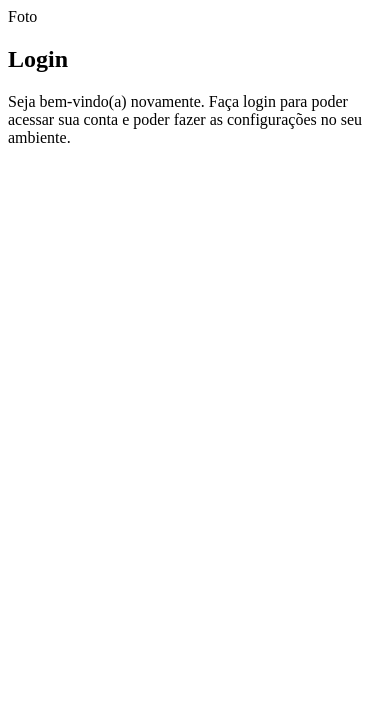
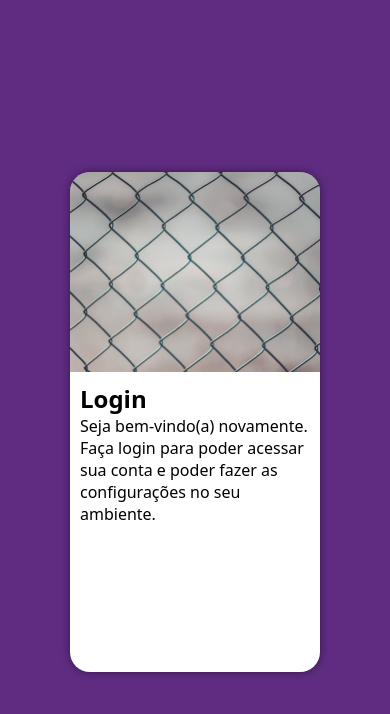
Before and after one commit to jonathanmontoni/projeto-login, a plain HTML site: page index.html in a window 390 px wide. Drawn offline with Linux system fonts and the light colour scheme.

Commit message:
mobile first tela de login

```diff
--- a/estilos/style.css
+++ b/estilos/style.css
@@ -5,3 +5,49 @@
     verde: #49a09d
     Lilás: #5f2c82
 */
+
+* {
+    font-family: system-ui, -apple-system, BlinkMacSystemFont, 'Segoe UI', Roboto, Oxygen, Ubuntu, Cantarell, 'Open Sans', 'Helvetica Neue', sans-serif;
+    padding: 0;
+    margin: 0;
+    box-sizing: border-box;
+}
+
+body, html {
+    background-color: #5f2c82;
+    height: 100vh;
+    width: 100vw;
+}
+
+main {
+    position: relative;
+    height: 100vh;
+    width: 100vw;
+}
+
+section#login {
+    position: absolute;
+    top: 50%;
+    left: 50%;
+    transform: translate(-50%, -50%);
+    overflow: hidden;
+
+    background-color: white;
+    width: 250px;
+    height: 500px;
+    border-radius: 20px;
+    box-shadow: 0px 0px 10px rgba(0, 0, 0, 0.450);
+}
+
+section#login div#imagem {
+    display: block;
+    background: #5f2c82 url(../imagens/grade.jpg) no-repeat;
+    background-size: cover;
+    background-position: center;
+    height: 200px;
+}
+
+section#login div#formulario {
+    display: block;
+    padding: 10px;
+}
--- a/index.html
+++ b/index.html
@@ -10,7 +10,7 @@
     <main>
         <section id="login">
             <div id="imagem">
-                Foto
+                <!-- Aqui vai a imagem nas CSS -->
             </div>
             <div id="formulario">
                 <h1>Login</h1>
```
